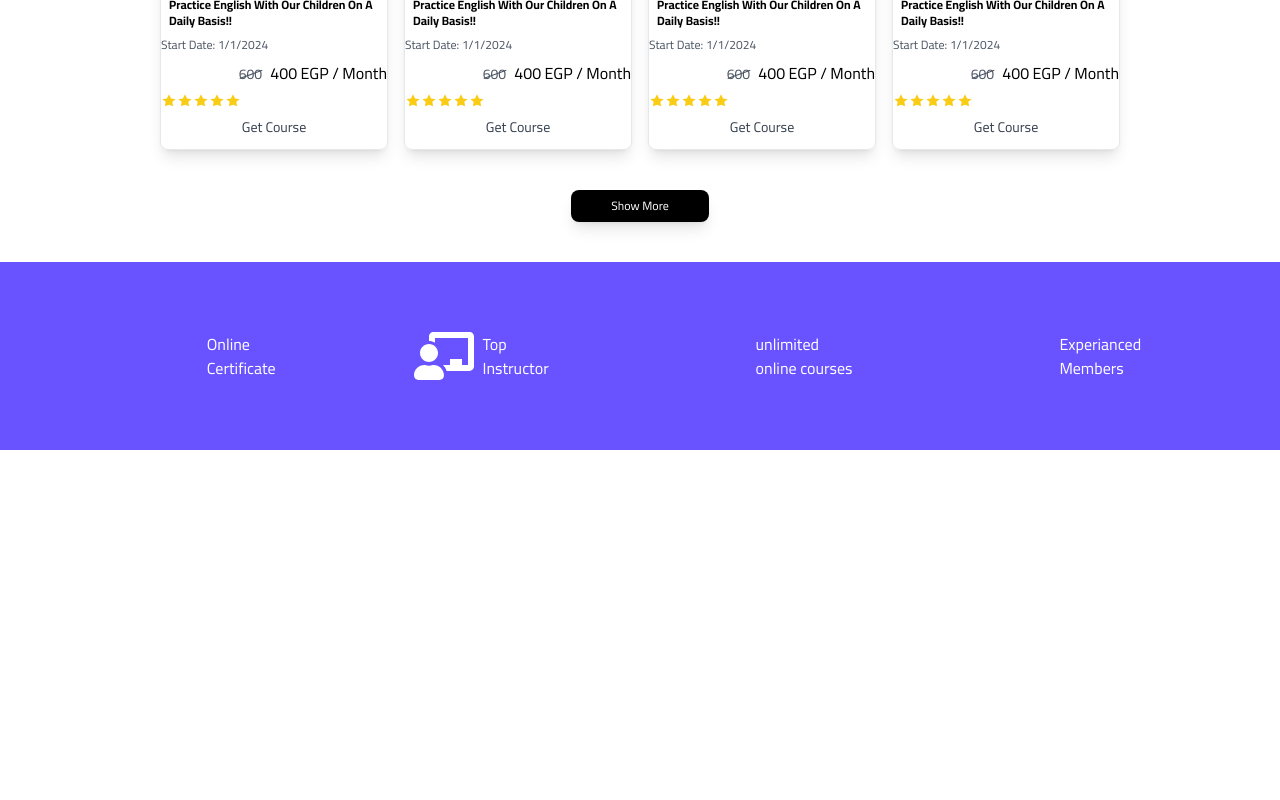
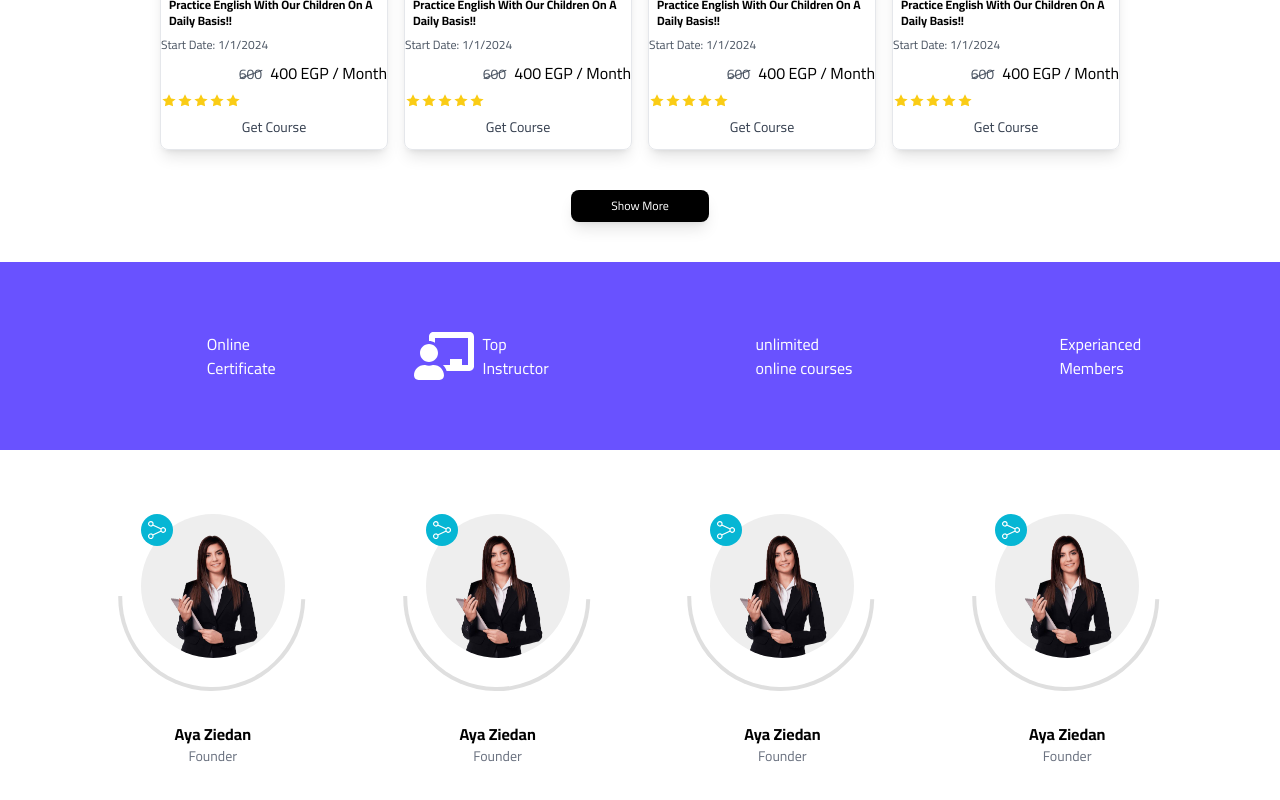
Before and after one commit to mahmoudali0001/English-park, a React (Create React App) app: page / in a window 1280 px wide. Shown: the part 1552-2352 px from the top of the page. Before the commit the page ends 2002 px from the top, so only its background shows below. Built offline with nearby package versions, Linux system fonts and the light colour scheme; some icons are missing; a web font is replaced by a local one.

Commit message:
adding team section

```diff
--- /dev/null
+++ b/src/Compononts/HomePageComponents/QUAALFIED TEACHRS/QUAALFIED TEACHRS CARD/QualfiedTeachrsCard.js
@@ -0,0 +1,33 @@
+import React from "react";
+
+import ImgSrc from "../../../../assests/Image/HeaderImg.png";
+import { BsShare } from "react-icons/bs";
+
+const QualfiedTeachrsCard = (props) => (
+  <article className="flex flex-col gap-y-16 justify-center items-center">
+    <div className="relative rounded-full w-36 h-36">
+      <span
+        className="
+      absolute top-[-10px] left-[-23px] w-[130%] h-[130%] bg-transparent
+       border-b-4 border-l-4 border-b-transparent border-l-transparent rounded-full rotate-[136deg] border-[#dfdfdf] border-r-4 border-t-4
+        z-0
+        "
+      ></span>
+      <img
+        src={ImgSrc}
+        alt=""
+        className="relative z-10 rounded-full bg-[#eee] w-36 h-36"
+      />
+      <div className="absolute top-0 left-0 z-20 text-lg flex justify-center items-center rounded-full text-white bg-cyan-500 w-8 h-8">
+        <BsShare className="relative z-20 rotate-180" />
+      </div>
+    </div>
+
+    <div className="relative z-10 text-black text-center">
+      <h4 className="font-bold">Aya Ziedan</h4>
+      <h6 className="text-sm text-gray-500">Founder</h6>
+    </div>
+  </article>
+);
+
+export default QualfiedTeachrsCard;
--- /dev/null
+++ b/src/Compononts/HomePageComponents/QUAALFIED TEACHRS/QualfiedTeachrsCards.js
@@ -0,0 +1,14 @@
+import React from "react";
+
+import QualfiedTeachrsCard from "./QUAALFIED TEACHRS CARD/QualfiedTeachrsCard";
+
+const QualfiedTeachrsCards = (props) => (
+  <section className="flex justify-evenly text-white py-16 relative">
+    <QualfiedTeachrsCard />
+    <QualfiedTeachrsCard />
+    <QualfiedTeachrsCard />
+    <QualfiedTeachrsCard />
+  </section>
+);
+
+export default QualfiedTeachrsCards;
--- a/src/Containers/HomePage/HomePage.js
+++ b/src/Containers/HomePage/HomePage.js
@@ -4,6 +4,7 @@ import SkillsSection from "../../Compononts/HomePageComponents/SkillsSection";
 import Header from "../../Compononts/HomePageComponents/Header";
 import CoursesSection from "../../Compononts/HomePageComponents/CoursesSection";
 import AboutUsElements from "../../Compononts/HomePageComponents/AboutUsComponents/AboutUsELements";
+import QualfiedTeachrsCards from "../../Compononts/HomePageComponents/QUAALFIED TEACHRS/QualfiedTeachrsCards";
 
 class HomePage extends Component {
   render() {
@@ -14,6 +15,7 @@ class HomePage extends Component {
           <SkillsSection />
           <CoursesSection />
           <AboutUsElements />
+          <QualfiedTeachrsCards />
         </section>
       </div>
     );
```
